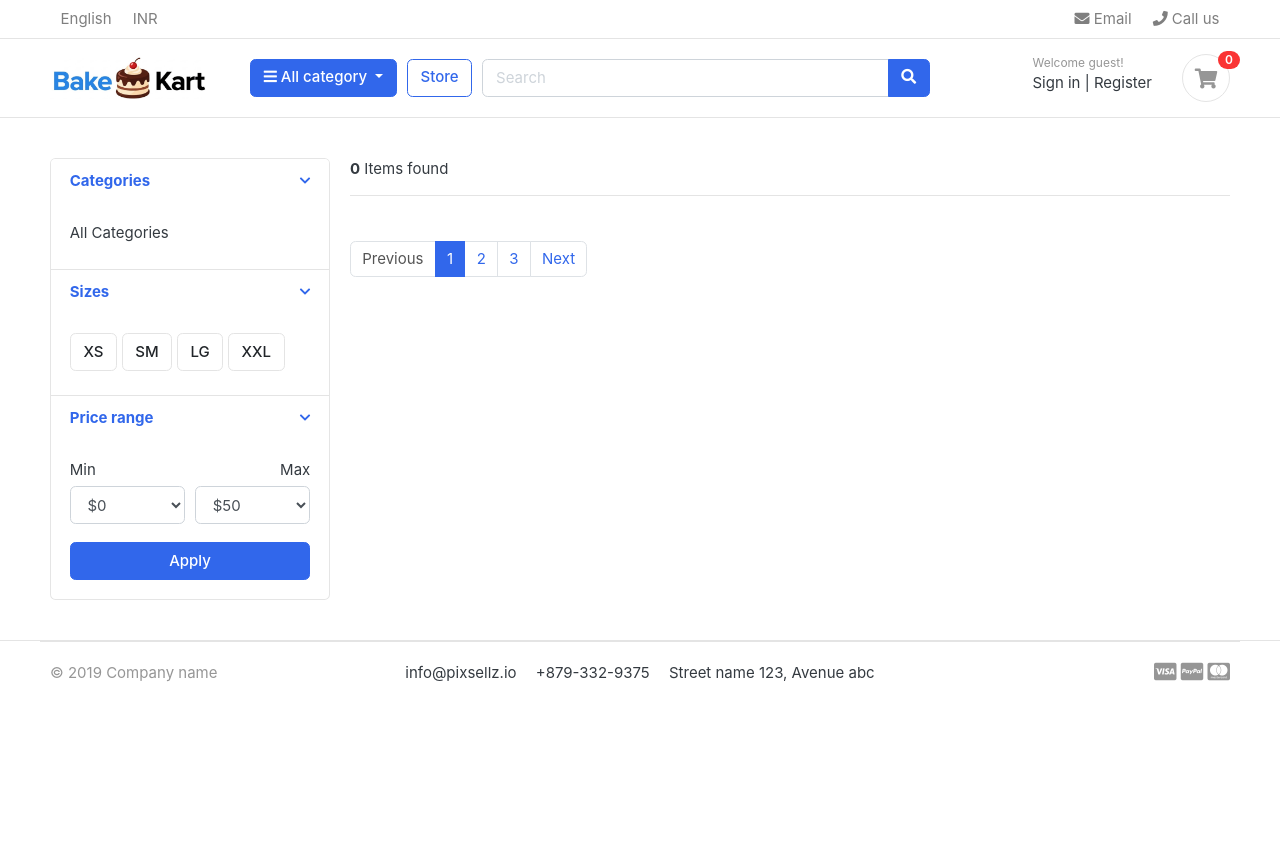
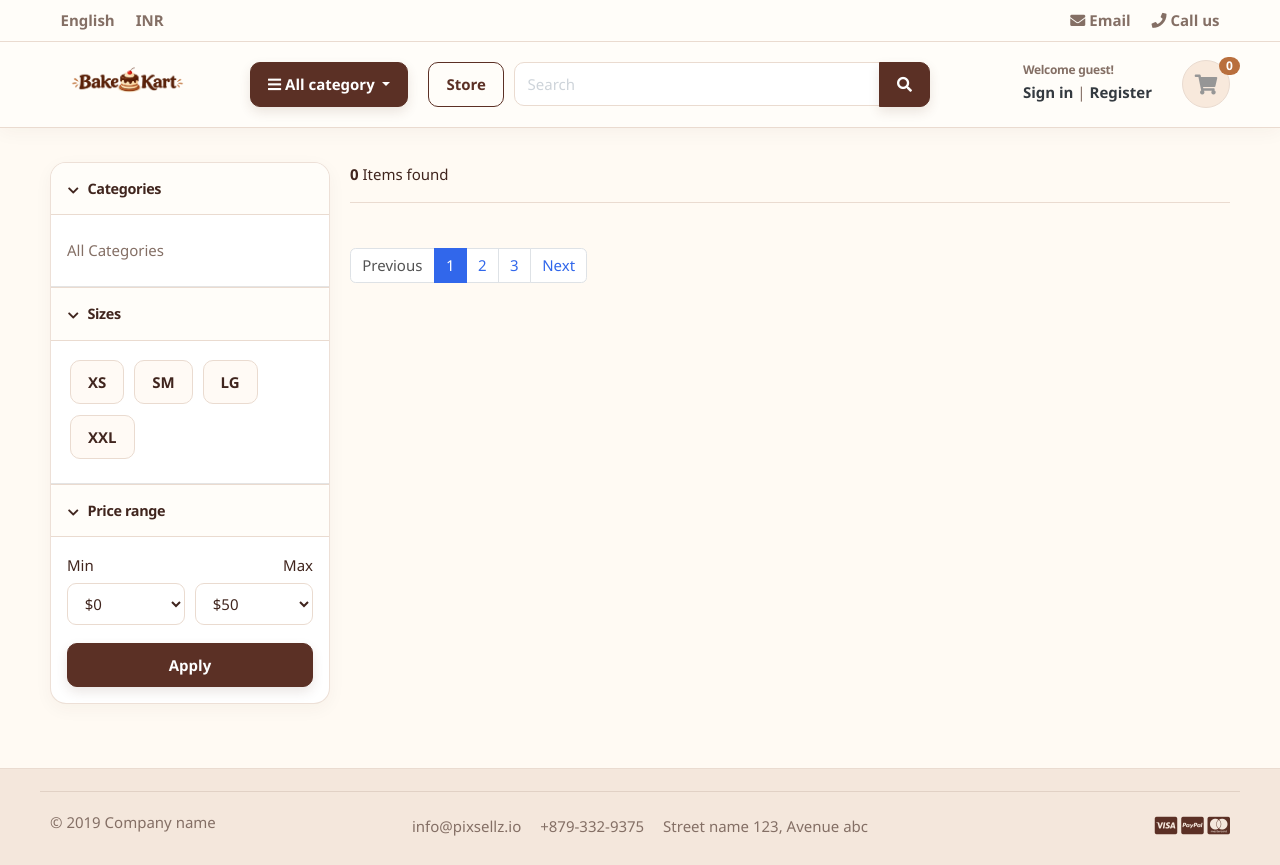
Before and after one commit to nishchith-tech29/Django-BakeKart, a Django app: page /store/ in a window 1280 px wide. Before the commit the page ends 682 px from the top, so only its background shows below. Run offline with Django 5.2, Linux system fonts and the light colour scheme; data that the repository does not hold is empty; some libraries are stand-ins or nearby versions; some web fonts are replaced.

Commit message:
UI changed

```diff
--- /dev/null
+++ b/bakekart/static/css/bakery.css
@@ -0,0 +1,403 @@
+/* BakeKart — warm, premium bakery theme
+   Loaded after Bootstrap and the existing ui.css/responsive.css.
+   This file changes presentation only; it does not alter Django logic. */
+
+:root {
+  --bk-cream: #fffaf3;
+  --bk-paper: #ffffff;
+  --bk-cocoa: #40251e;
+  --bk-chocolate: #5b3025;
+  --bk-caramel: #b96f3d;
+  --bk-caramel-dark: #96532d;
+  --bk-blush: #f8e9dc;
+  --bk-muted: #846f65;
+  --bk-border: #eadbd0;
+  --bk-shadow: 0 12px 32px rgba(64, 37, 30, 0.08);
+  --bk-shadow-hover: 0 18px 38px rgba(64, 37, 30, 0.14);
+}
+
+html { scroll-behavior: smooth; }
+
+body {
+  background: var(--bk-cream);
+  color: var(--bk-cocoa);
+  font-family: "Segoe UI", "Helvetica Neue", Arial, sans-serif;
+  font-size: 15px;
+  line-height: 1.65;
+}
+
+a {
+  color: var(--bk-chocolate);
+  transition: color .2s ease, background-color .2s ease, border-color .2s ease;
+}
+a:hover { color: var(--bk-caramel-dark); text-decoration: none; }
+
+h1, h2, h3, h4, h5, h6,
+.section-title, .title {
+  color: var(--bk-cocoa);
+  font-weight: 700;
+  letter-spacing: -.025em;
+}
+
+.container { max-width: 1200px; }
+
+.section-content, .section-name, .section-intro {
+  padding-top: 34px;
+  padding-bottom: 34px;
+}
+.section-content.bg { background: transparent !important; }
+
+.section-heading {
+  display: flex;
+  align-items: center;
+  justify-content: space-between;
+  gap: 16px;
+  margin-bottom: 22px;
+}
+.section-title { margin: 0; font-size: clamp(1.4rem, 2.3vw, 2rem); }
+
+.header-main, .section-header, .navbar {
+  background: #fffdf9;
+}
+.section-header {
+  box-shadow: 0 4px 18px rgba(64, 37, 30, .045);
+  position: relative;
+  z-index: 10;
+}
+.navbar {
+  min-height: 42px;
+  border-color: var(--bk-border) !important;
+}
+.navbar .nav-link, .navbar-light .navbar-nav .nav-link {
+  color: var(--bk-muted);
+  font-weight: 600;
+}
+.header-main {
+  padding: 18px 0;
+  border-color: var(--bk-border) !important;
+}
+
+.logo {
+  display: block;
+  width: 155px;
+  height: 54px;
+  max-width: 100%;
+  object-fit: contain;
+  object-position: left center;
+  background: transparent;
+}
+
+.brand-wrap { display: inline-flex; align-items: center; }
+.category-wrap { margin-right: 10px; }
+.search .form-control {
+  height: 44px;
+  border-radius: 10px 0 0 10px;
+  border-color: var(--bk-border);
+  background: #fff;
+  box-shadow: none;
+}
+.search .input-group-append .btn { border-radius: 0 10px 10px 0; }
+.widget-header { color: var(--bk-muted); }
+.widget-header a { font-weight: 600; }
+.widget-header .icon {
+  background: var(--bk-blush);
+  border-color: var(--bk-border) !important;
+  color: var(--bk-chocolate);
+}
+.notify { background: var(--bk-caramel) !important; }
+
+.btn {
+  border-radius: 10px;
+  font-weight: 700;
+  padding: 10px 17px;
+  transition: transform .2s ease, box-shadow .2s ease, background-color .2s ease;
+}
+.btn:hover { transform: translateY(-1px); }
+.btn-primary {
+  color: #fff !important;
+  background: var(--bk-chocolate) !important;
+  border-color: var(--bk-chocolate) !important;
+  box-shadow: 0 5px 12px rgba(91, 48, 37, .12);
+}
+.btn-primary:hover, .btn-primary:focus {
+  background: var(--bk-caramel-dark) !important;
+  border-color: var(--bk-caramel-dark) !important;
+}
+.btn-outline-primary {
+  color: var(--bk-chocolate) !important;
+  border-color: var(--bk-chocolate) !important;
+  background: transparent !important;
+}
+.btn-outline-primary:hover {
+  color: #fff !important;
+  background: var(--bk-chocolate) !important;
+}
+.btn-light, .btn-secondary {
+  color: var(--bk-cocoa);
+  background: #fffaf5;
+  border-color: var(--bk-border);
+}
+.btn-danger {
+  background: #a84235;
+  border-color: #a84235;
+}
+.btn-success {
+  background: #477653;
+  border-color: #477653;
+}
+
+.form-control, select.form-control {
+  border: 1px solid var(--bk-border);
+  border-radius: 9px;
+  min-height: 42px;
+  color: var(--bk-cocoa);
+  background-color: #fff;
+  box-shadow: none;
+}
+.form-control:focus {
+  border-color: var(--bk-caramel);
+  box-shadow: 0 0 0 3px rgba(185, 111, 61, .13);
+}
+
+.intro-banner-wrap { overflow: hidden; border-radius: 20px; }
+.intro-banner-wrap img {
+  display: block;
+  width: 100%;
+  height: auto;
+  border-radius: 20px !important;
+  box-shadow: var(--bk-shadow);
+}
+
+/* Product cards shared by home and store pages */
+.card, .card-product-grid, figure.card-product-grid {
+  background: var(--bk-paper);
+  border: 1px solid rgba(234, 219, 208, .85);
+  border-radius: 16px;
+  box-shadow: 0 5px 18px rgba(64, 37, 30, .045);
+  overflow: hidden;
+}
+.card-product-grid {
+  height: calc(100% - 20px);
+  margin-bottom: 20px;
+  transition: transform .25s ease, box-shadow .25s ease;
+}
+.card-product-grid:hover {
+  transform: translateY(-5px);
+  box-shadow: var(--bk-shadow-hover);
+}
+.card-product-grid .img-wrap {
+  display: flex;
+  align-items: center;
+  justify-content: center;
+  overflow: hidden;
+  height: 230px;
+  padding: 0;
+  margin: 0;
+  background: #f7eee6;
+}
+.card-product-grid .img-wrap img {
+  display: block;
+  width: 100%;
+  height: 100%;
+  object-fit: cover;
+  object-position: center;
+  transition: transform .35s ease;
+}
+.card-product-grid:hover .img-wrap img { transform: scale(1.04); }
+.card-product-grid .info-wrap { padding: 17px 18px 20px; }
+.card-product-grid .title {
+  display: block;
+  color: var(--bk-cocoa);
+  font-size: 1rem;
+  font-weight: 700;
+  line-height: 1.45;
+  min-height: 2.8em;
+}
+.card-product-grid .title:hover { color: var(--bk-caramel-dark); }
+.price, var.price {
+  color: var(--bk-caramel-dark);
+  font-size: 1.15rem;
+  font-weight: 800;
+}
+.price-wrap { margin-bottom: 13px; }
+.card-product-grid .btn { margin-top: 12px; }
+
+.section-name .row > [class*="col-"],
+main.col-md-9 .row > [class*="col-"] { margin-bottom: 4px; }
+
+/* Store filters and product listing */
+.filter-group + .filter-group { border-top: 1px solid var(--bk-border); }
+.filter-group .card-header {
+  padding: 15px 17px;
+  background: #fffdf9;
+  border-bottom: 1px solid var(--bk-border);
+}
+.filter-group .card-header a {
+  display: flex;
+  align-items: center;
+  gap: 9px;
+  color: var(--bk-cocoa);
+}
+.filter-group .card-header .title { margin: 0; font-size: .96rem; }
+.filter-group .card-body { padding: 16px; }
+.list-menu { padding: 0; margin: 0; list-style: none; }
+.list-menu li { margin: 0; }
+.list-menu a {
+  display: block;
+  padding: 7px 0;
+  color: var(--bk-muted);
+}
+.list-menu a:hover { color: var(--bk-caramel-dark); padding-left: 4px; }
+main.col-md-9 > header { border-color: var(--bk-border) !important; }
+.checkbox-btn .btn { margin: 3px; }
+
+/* Product detail */
+.gallery-wrap .img-big-wrap {
+  display: flex;
+  justify-content: center;
+  align-items: center;
+  min-height: 360px;
+  padding: 20px;
+  background: #f8eee5;
+  overflow: hidden;
+}
+.gallery-wrap .img-big-wrap img {
+  display: block;
+  width: 100%;
+  max-height: 520px;
+  object-fit: contain;
+  border-radius: 12px;
+}
+.content-body { padding: 30px; }
+.content-body .title { font-size: clamp(1.6rem, 2.5vw, 2.25rem); }
+.content-body hr { border-color: var(--bk-border); margin: 24px 0; }
+.item-option-select { margin: 0 0 18px 15px; }
+.item-option-select h6 { margin-bottom: 10px; }
+.item-option-select .btn { min-width: 42px; }
+.box.mb-3 {
+  padding: 20px;
+  background: #fff;
+  border: 1px solid var(--bk-border);
+  border-radius: 14px;
+}
+
+/* Cart */
+.table-shopping-cart { margin-bottom: 0; }
+.table-shopping-cart thead th {
+  padding: 16px 12px;
+  background: #fff8f1;
+  color: var(--bk-muted);
+  border-bottom: 1px solid var(--bk-border);
+}
+.table-shopping-cart td { padding: 18px 12px; vertical-align: middle; }
+.table-shopping-cart tbody tr + tr td { border-top: 1px solid #f1e6dd; }
+.table-shopping-cart .itemside { display: flex; gap: 14px; }
+.table-shopping-cart .aside { flex: 0 0 90px; }
+.table-shopping-cart .img-sm {
+  display: block;
+  width: 90px;
+  height: 90px;
+  object-fit: cover;
+  border-radius: 10px;
+  background: #f8eee5;
+}
+.table-shopping-cart .info .title { font-weight: 700; }
+.input-spinner { max-width: 135px; }
+.input-spinner .form-control { min-width: 38px; text-align: center; }
+.card-body { padding: 22px; }
+.dlist-align {
+  display: flex;
+  align-items: flex-start;
+  justify-content: space-between;
+  gap: 12px;
+  margin-bottom: 13px;
+}
+.dlist-align dt { color: var(--bk-muted); font-weight: 600; }
+.dlist-align dd { margin: 0; font-weight: 700; }
+.dlist-align .text-dark { color: var(--bk-chocolate) !important; }
+.text-muted { color: var(--bk-muted) !important; }
+
+/* Footer */
+.section-footer {
+  margin-top: 30px;
+  padding: 22px 0 8px;
+  background: #f4e7dc;
+  border-color: var(--bk-border) !important;
+  color: var(--bk-muted);
+}
+.section-footer .footer-bottom {
+  align-items: center;
+  padding-top: 18px;
+  padding-bottom: 14px;
+  border-color: rgba(91, 48, 37, .12) !important;
+}
+.section-footer p { margin-bottom: 8px; }
+.section-footer i { color: var(--bk-chocolate); }
+
+/* Focus visibility and reduced motion */
+a:focus-visible, button:focus-visible, .btn:focus-visible {
+  outline: 3px solid rgba(185, 111, 61, .45);
+  outline-offset: 3px;
+}
+@media (prefers-reduced-motion: reduce) {
+  *, *::before, *::after {
+    scroll-behavior: auto !important;
+    transition-duration: .01ms !important;
+    animation-duration: .01ms !important;
+  }
+}
+
+@media (max-width: 991.98px) {
+  .header-main { padding: 14px 0; }
+  .header-main .row { row-gap: 14px; }
+  .card-product-grid .img-wrap { height: 210px; }
+  .content-body { padding: 22px; }
+  .gallery-wrap .img-big-wrap { min-height: 300px; }
+}
+
+@media (max-width: 767.98px) {
+  .section-content, .section-name, .section-intro {
+    padding-top: 22px;
+    padding-bottom: 22px;
+  }
+  .section-heading { align-items: flex-start; }
+  .section-title { font-size: 1.45rem; }
+  .intro-banner-wrap { border-radius: 13px; }
+  .intro-banner-wrap img { border-radius: 13px !important; }
+  .card-product-grid .img-wrap { height: 200px; }
+  .card-product-grid .info-wrap { padding: 14px; }
+  .card-product-grid .title { font-size: .96rem; }
+  .gallery-wrap .img-big-wrap { min-height: 240px; padding: 12px; }
+  .content-body { padding: 20px; }
+  .table-shopping-cart thead { display: none; }
+  .table-shopping-cart td { padding: 12px 8px; }
+  .table-shopping-cart .itemside { align-items: flex-start; }
+  .table-shopping-cart .aside { flex-basis: 68px; }
+  .table-shopping-cart .img-sm { width: 68px; height: 68px; }
+  .table-shopping-cart .input-spinner { max-width: 112px; }
+  .table-shopping-cart .btn { padding: 7px 10px; font-size: .85rem; }
+  .section-footer .footer-bottom { text-align: center; }
+  .section-footer .footer-bottom > div { margin-bottom: 10px; }
+}
+
+@media (max-width: 420px) {
+  .card-product-grid .img-wrap { height: 165px; }
+  .card-product-grid .info-wrap { padding: 11px; }
+  .card-product-grid .btn { padding: 8px 9px; font-size: .88rem; }
+  .table-shopping-cart .itemside { gap: 8px; }
+}
+
+
+
+.header-main img.logo,
+.header-main .logo {
+    display: block !important;
+    width: 155px !important;
+    height: 54px !important;
+    max-width: 155px !important;
+    object-fit: contain !important;
+    object-position: center !important;
+    padding: 0 !important;
+    margin: 0 !important;
+    background: transparent !important;
+}
--- a/templates/base.html
+++ b/templates/base.html
@@ -24,6 +24,7 @@
 <!-- custom style -->
 <link href="{% static 'css/ui.css' %}" rel="stylesheet" type="text/css"/>
 <link href="{% static 'css/responsive.css' %}" rel="stylesheet" media="only screen and (max-width: 1200px)" />
+<link href="{% static 'css/bakery.css' %}" rel="stylesheet" type="text/css"/>
 
 <!-- custom javascript -->
 <script src="{% static 'js/script.js' %}" type="text/javascript"></script>
```
Also changed, not shown: bakekart/static/images/banners/1-N.png, bakekart/static/images/logo.png.
